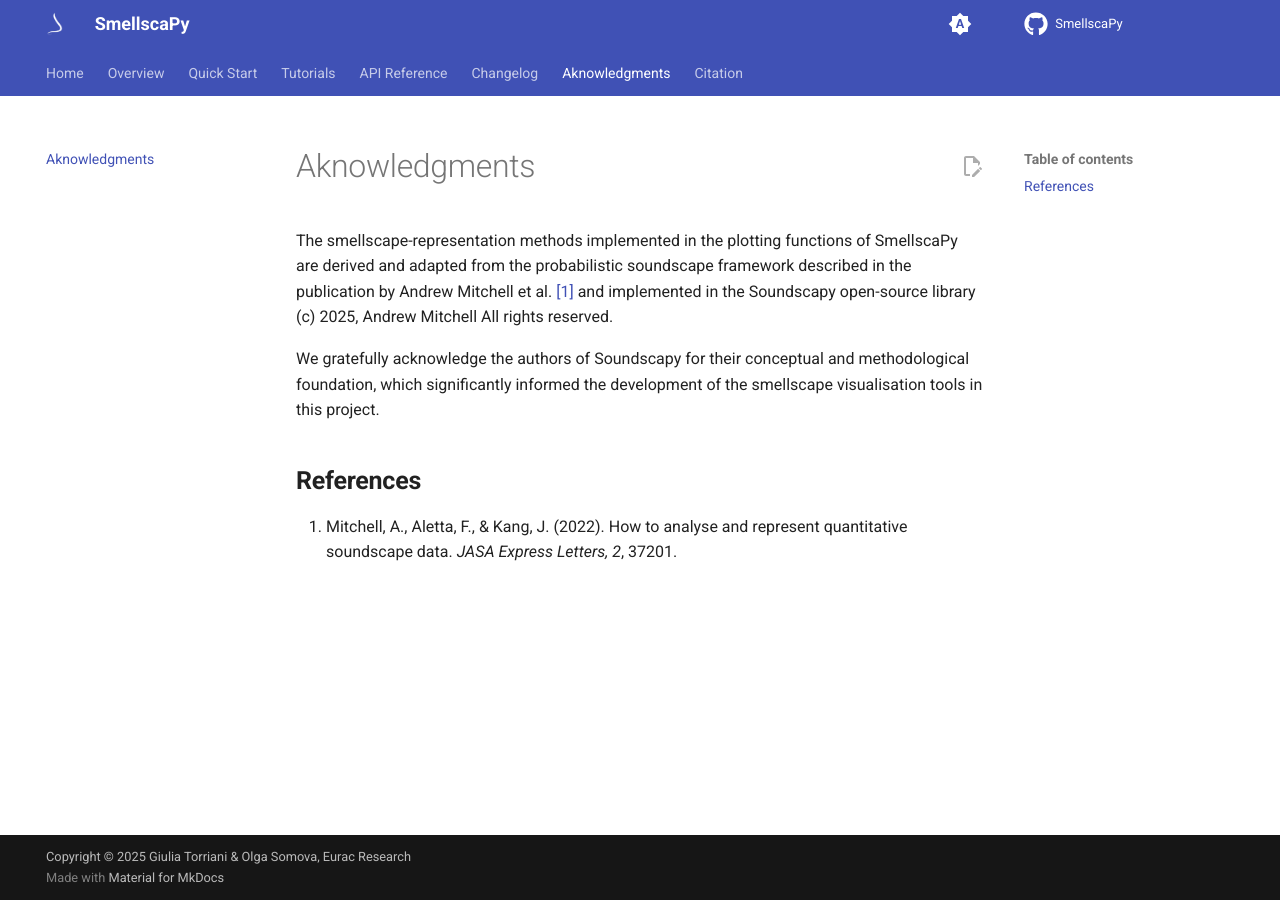
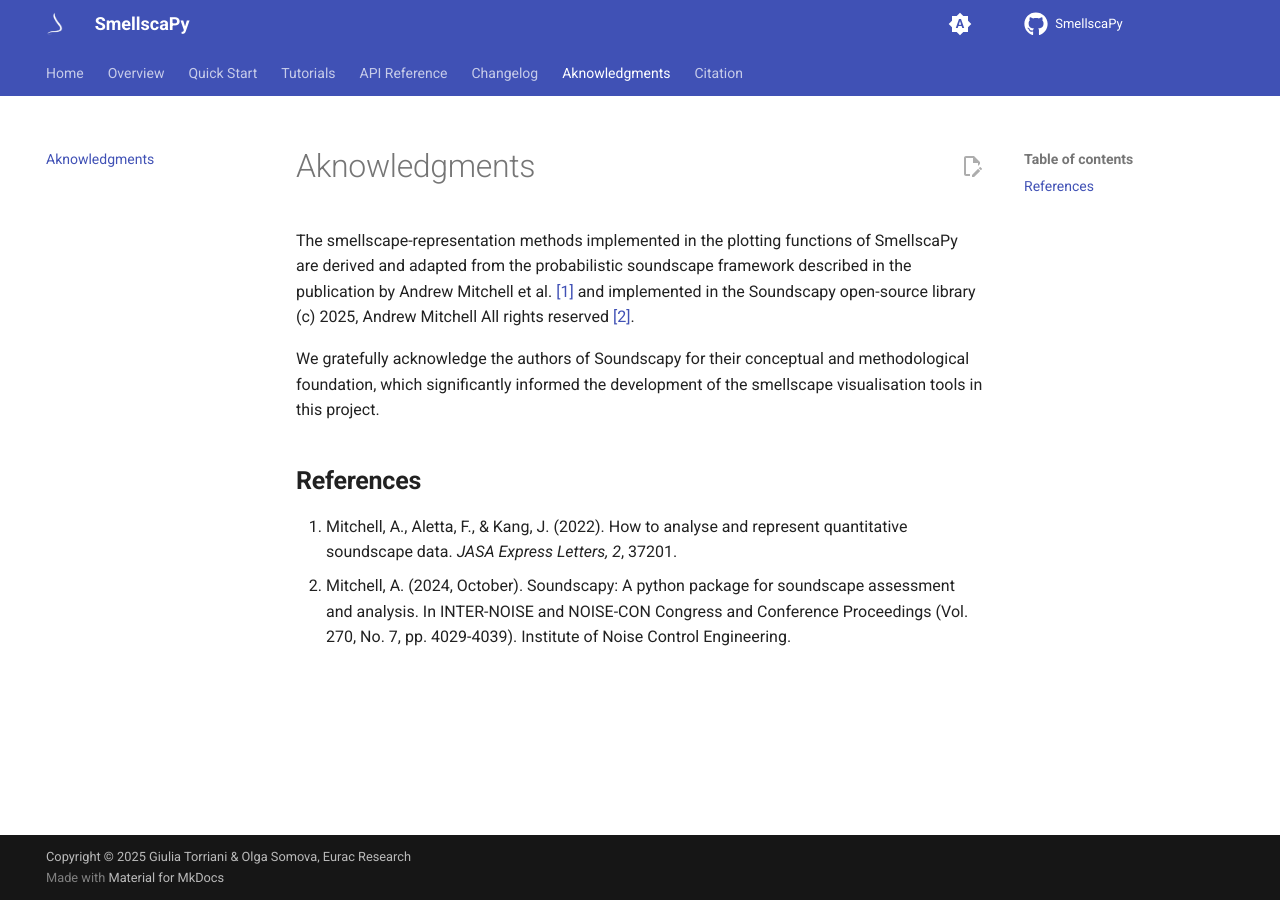
Before and after one commit to EURAC-EEBgroup/smellscapy, an MkDocs documentation site: the page built from docs/aknowledgments/index.md, in a window 1280 px wide. Built offline with MkDocs 1.6.1 and Material for MkDocs 9.7.7, drawn with Linux system fonts in a browser that asks for light colours; comment, search, counter and statistics services are not loaded.

Commit message:
aknowledgments updated

```diff
--- a/docs/aknowledgments/index.md
+++ b/docs/aknowledgments/index.md
@@ -1,8 +1,9 @@
 <!-- markdownlint-disable MD041 -->
-The smellscape-representation methods implemented in the plotting functions of SmellscaPy are derived and adapted from the probabilistic soundscape framework described in the publication by Andrew Mitchell et al. [[1]](#ref1) and implemented in the Soundscapy open-source library (c) 2025, Andrew Mitchell All rights reserved.
+The smellscape-representation methods implemented in the plotting functions of SmellscaPy are derived and adapted from the probabilistic soundscape framework described in the publication by Andrew Mitchell et al. [[1]](#ref1) and implemented in the Soundscapy open-source library (c) 2025, Andrew Mitchell All rights reserved [[2]](#ref2).
 
 We gratefully acknowledge the authors of Soundscapy for their conceptual and methodological foundation, which significantly informed the development of the smellscape visualisation tools in this project.
 
 
 ## **References**
 1. <a name="ref1"></a> Mitchell, A., Aletta, F., & Kang, J. (2022). How to analyse and represent quantitative soundscape data. _JASA Express Letters, 2_, 37201.
+2. <a name="ref2"></a> Mitchell, A. (2024, October). Soundscapy: A python package for soundscape assessment and analysis. In INTER-NOISE and NOISE-CON Congress and Conference Proceedings (Vol. 270, No. 7, pp. 4029-4039). Institute of Noise Control Engineering.
```
Also changed, not shown: README.md (+2 -1 lines), docs/index.md (+2 -1 lines).
